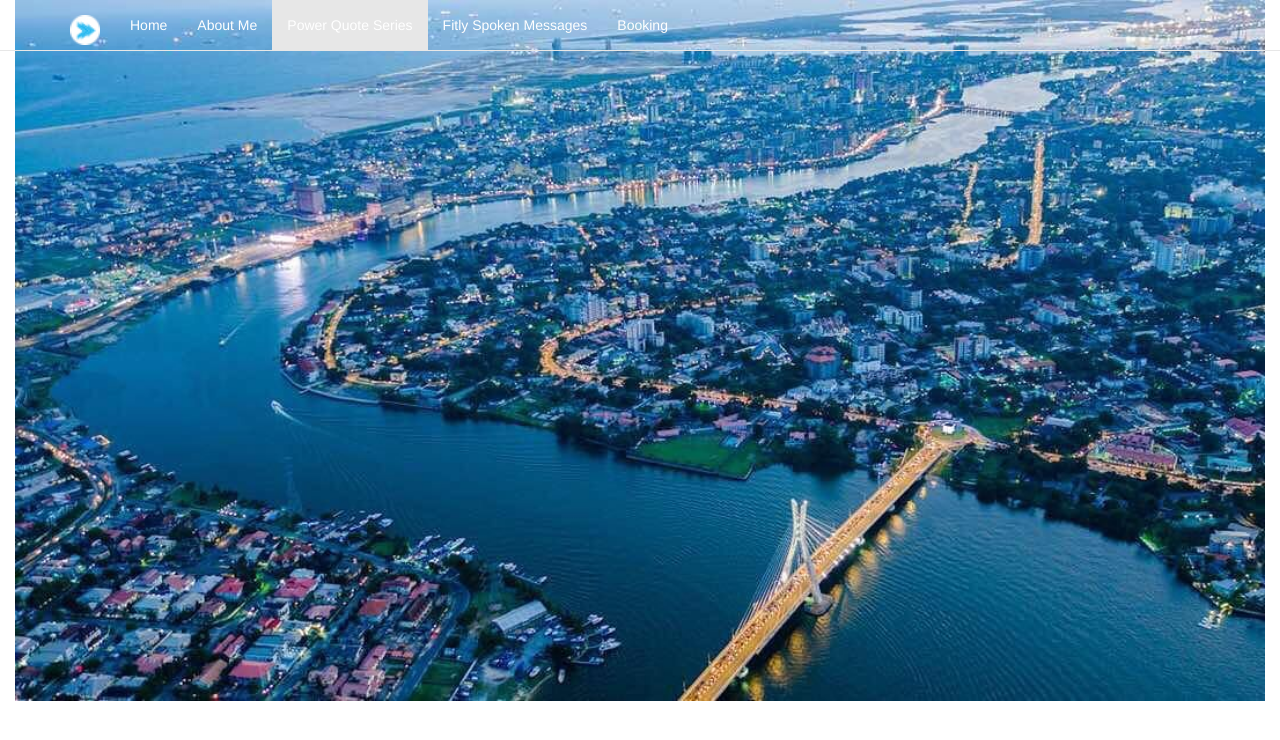
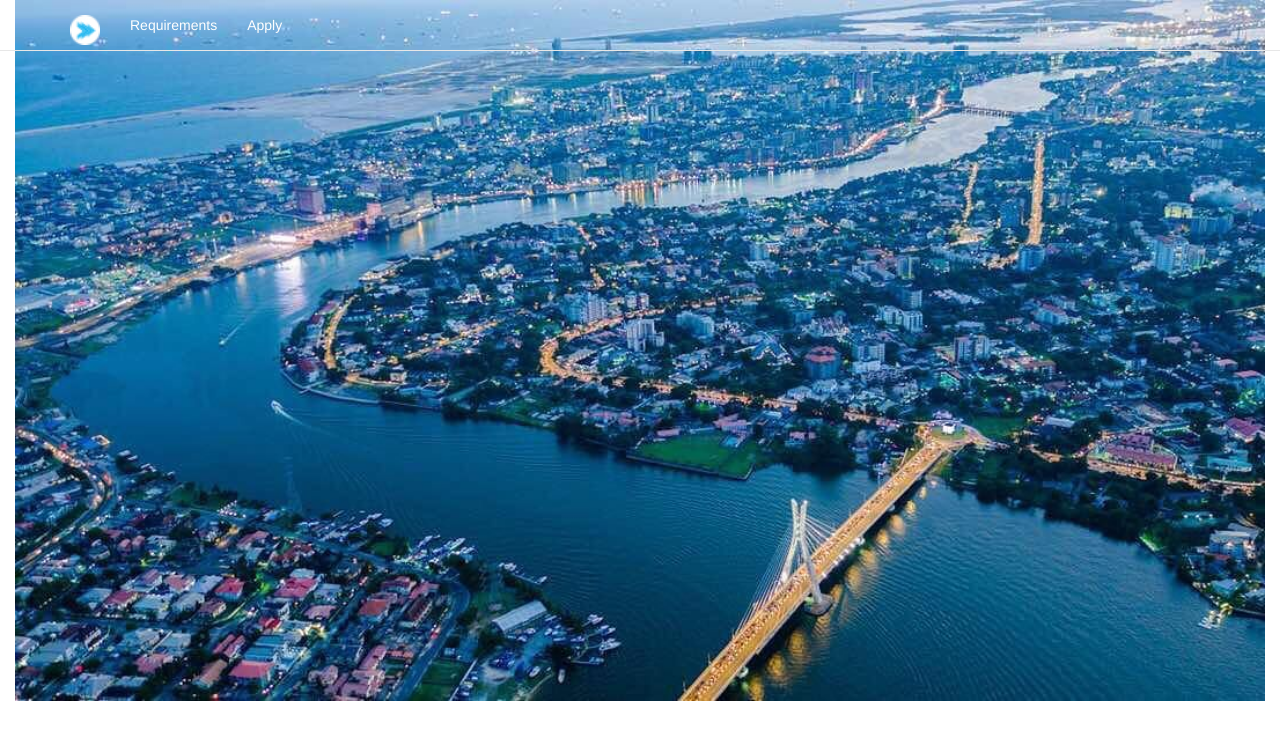
Before and after one commit to codeSapience/sang-homepage, a plain HTML site: page index.html in a window 1280 px wide. Drawn offline with nearby package versions, Linux system fonts and the light colour scheme.

Commit message:
Commenced homepage development

```diff
--- a/index.html
+++ b/index.html
@@ -30,19 +30,10 @@
             <div class="collapse navbar-collapse" style="" id="menu-bar">
                 <ul class="nav navbar-nav">
                     <li>
-                        <a style="color: white" class="intro-text" href="index.html">Home</a>
+                        <a style="color: white" class="intro-text" href="#">Requirements</a>
                     </li>
                     <li>
-                        <a style="color: white" class="intro-text" href="about.html" >About Me</a>
-                    </li>
-                    <li class="active">
-                        <a style="color: white" class="intro-text" href="power_quote_series.html">Power Quote Series</a>
-                    </li>
-                    <li>
-                        <a style="color: white" class="intro-text" href="fitly_spoken_messages.html">Fitly Spoken Messages</a>
-                    </li>
-                    <li>
-                        <a style="color: white" class="intro-text" href="booking.html">Booking</a>
+                        <a style="color: white" class="intro-text" href="#" >Apply</a>
                     </li>
                 </ul>
             </div>
```
